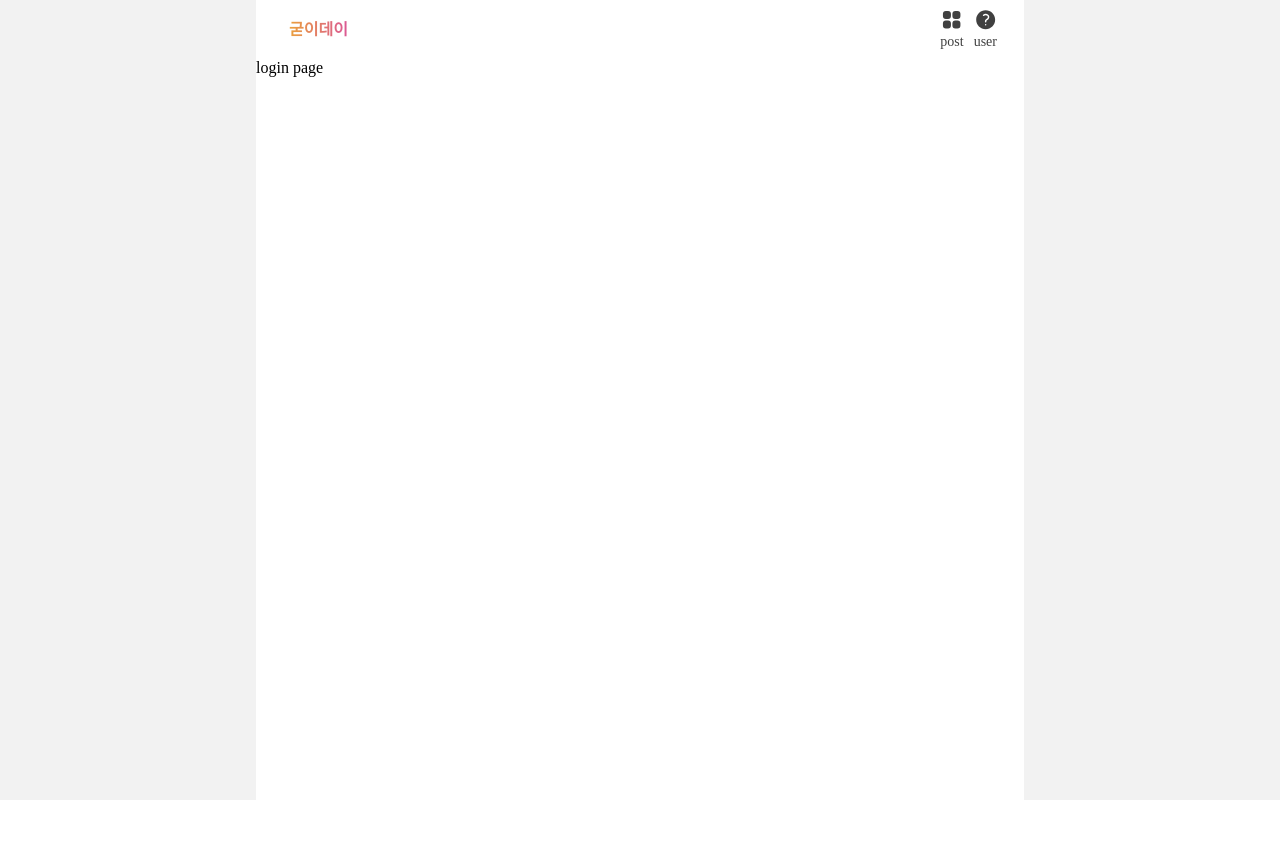
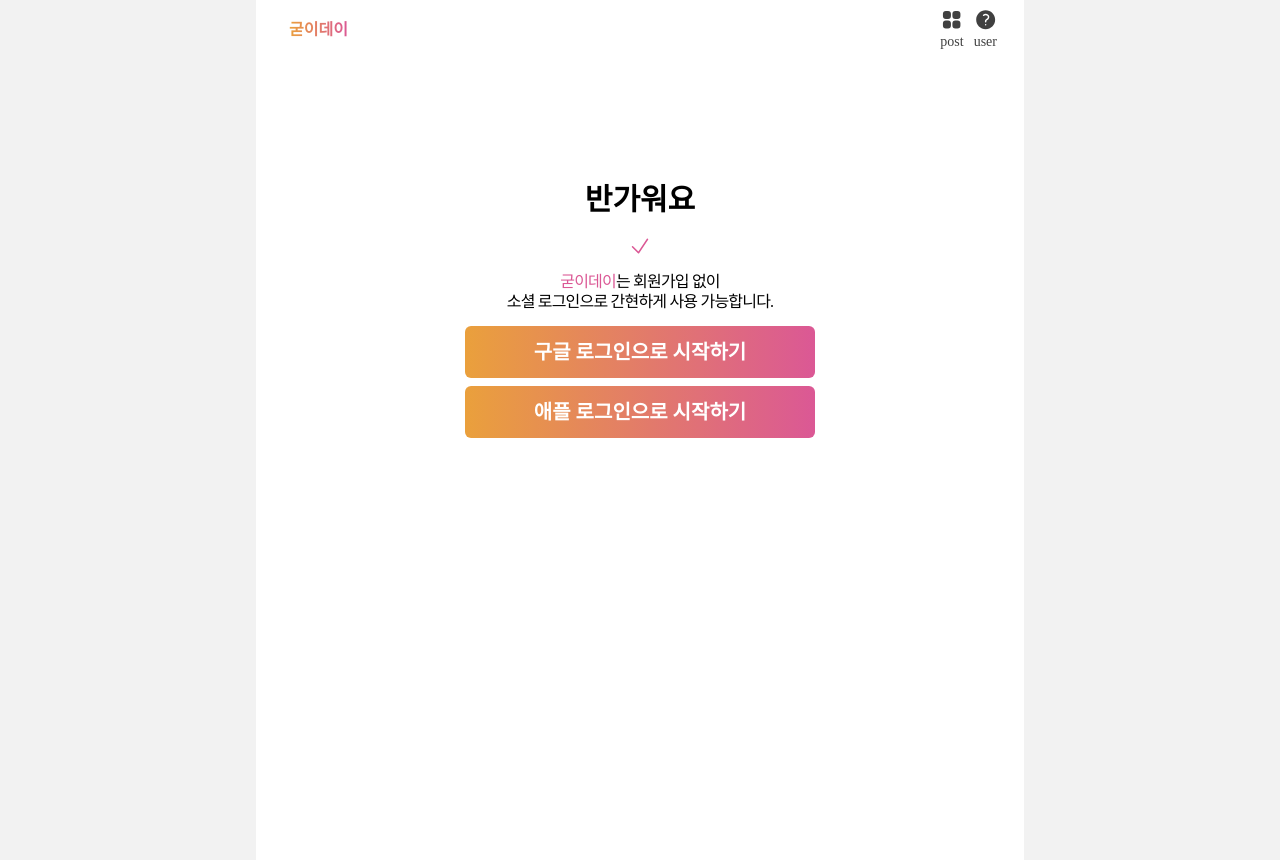
Before and after one commit to share-dev24/GoodEDay, a React (Vite) app: page /login in a window 1280 px wide. Before the commit the page ends 800 px from the top, so only its background shows below. Built offline with nearby package versions, Linux system fonts and the light colour scheme.

Commit message:
style: "로그인페이지 레이아웃"

```diff
--- a/src/routes/Login.tsx
+++ b/src/routes/Login.tsx
@@ -1,5 +1,26 @@
-// 로그인 페이지
+import LoginButton from '../components/common/login/LoginButton';
 
 export default function Login() {
-  return <div>login page</div>;
+  return (
+    <section className=' flex justify-center min-h-screen'>
+      <div className='mt-[100px] w-[350px] h-[300px] flex flex-col justify-center items-center gap-[16px]'>
+
+        <div className='text-3xl font-bold'>반가워요</div>
+
+        <svg xmlns='http://www.w3.org/2000/svg' className='w-[24px] h-[24px] fill-primary'>
+          <path d='M19.916 4.626a.75.75 0 0 1 .208 1.04l-9 13.5a.75.75 0 0 1-1.154.114l-6-6a.75.75 0 0 1 1.06-1.06l5.353 5.353 8.493-12.74a.75.75 0 0 1 1.04-.207Z' />
+        </svg>
+
+        <div className='text-center text-12px tracking-tighter'>
+          <div><span className='text-primary'>굳이데이</span>는 회원가입 없이</div>
+          <div className='mt-4px'>소셜 로그인으로 간현하게 사용 가능합니다.</div>
+        </div>
+
+        <div className='flex flex-col gap-[8px] w-full items-center'>
+          <LoginButton type='구글' onClick={() => { }} />
+          <LoginButton type='애플' onClick={() => { }} />
+        </div>
+      </div>
+    </section>
+  );
 }
```
